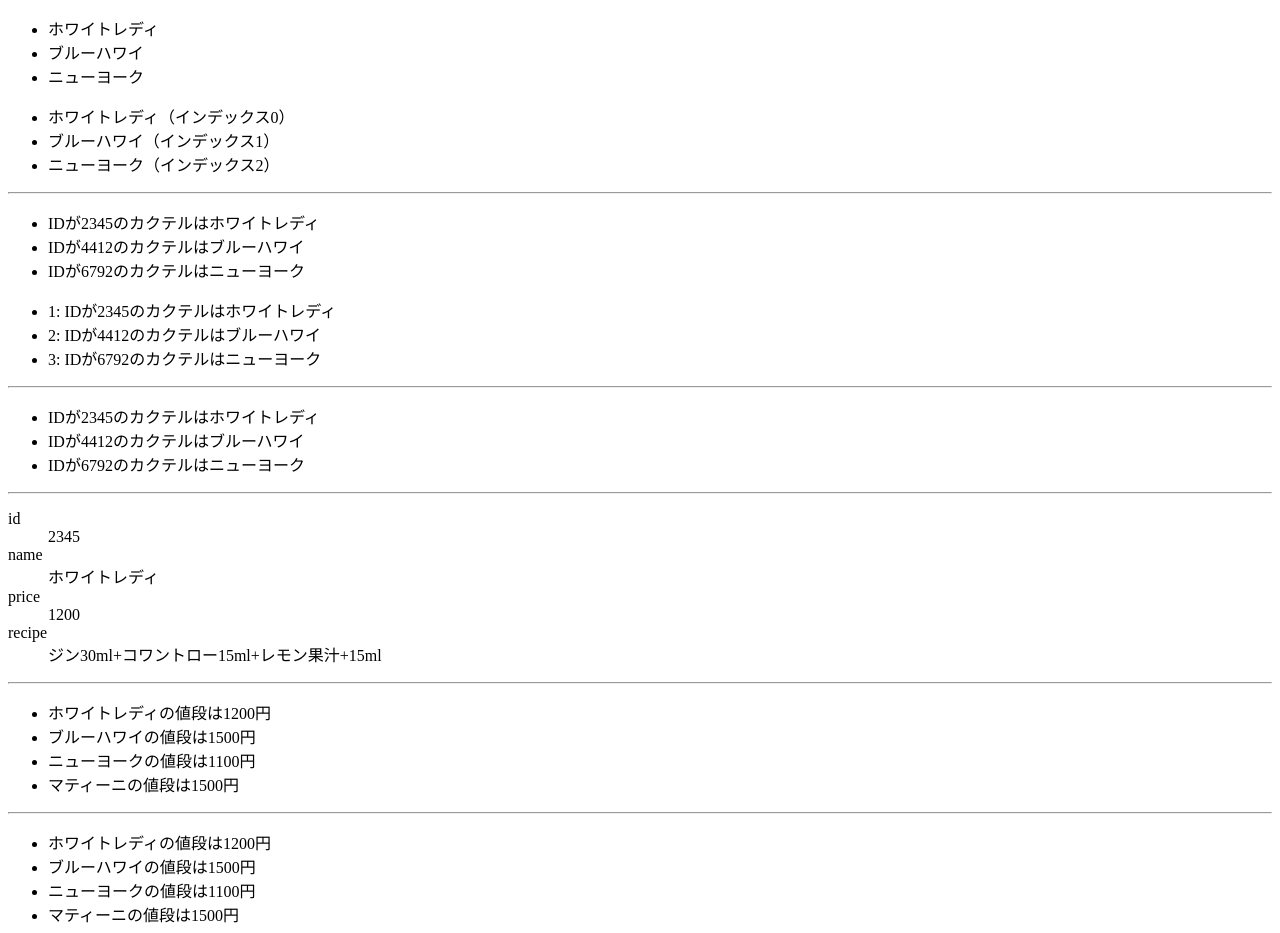
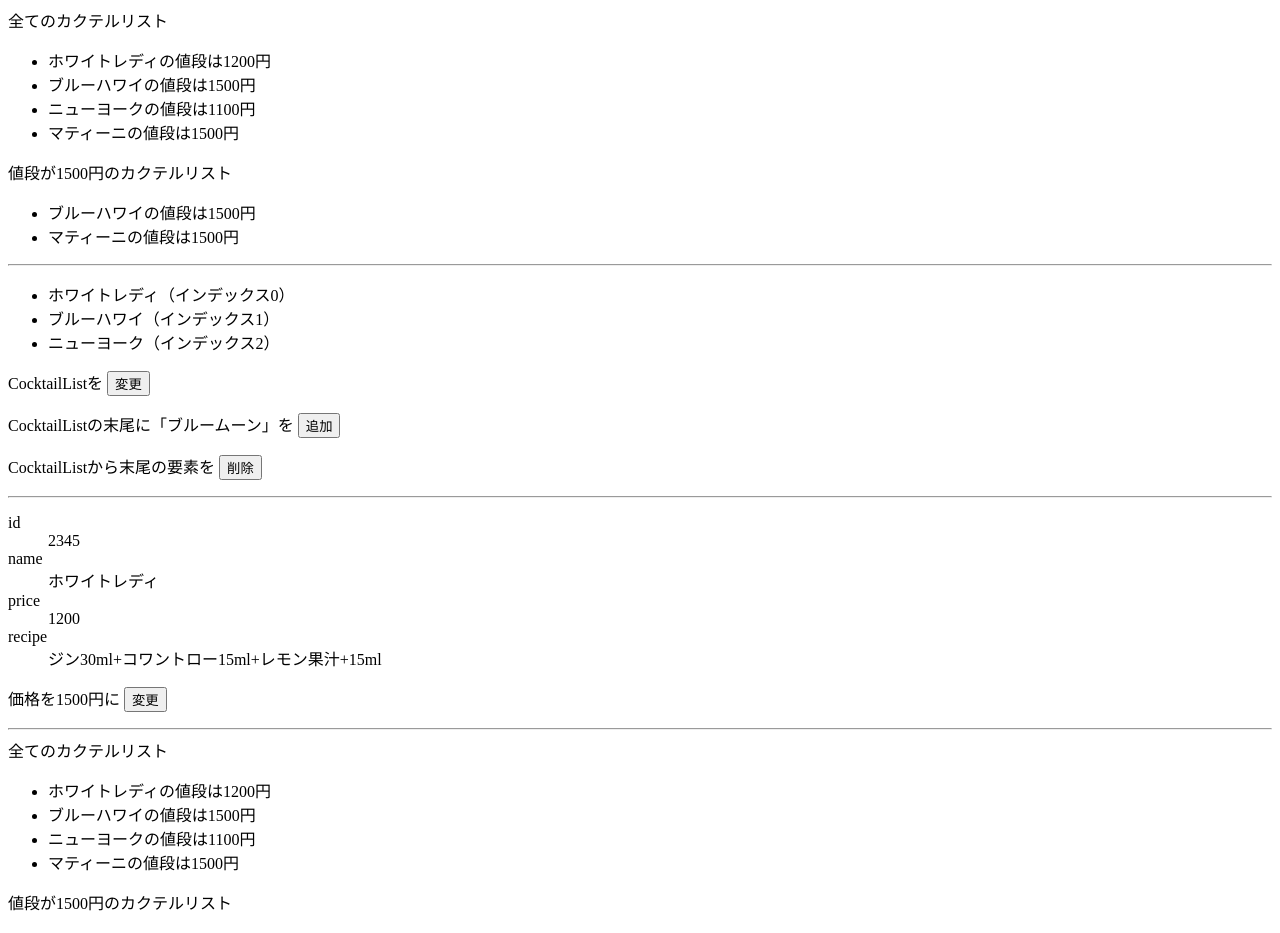
Before and after one commit to ShunyaSakamoto/lara9-vue3, a Vue app in the folder web/: page / in a window 1280 px wide. Shown: the top 933 px of the page. Built offline with nearby package versions, Linux system fonts and the light colour scheme.

Commit message:
[fix]リスト操作の利用

```diff
--- a/web/src/App.vue
+++ b/web/src/App.vue
@@ -1,21 +1,43 @@
 <script setup lang="ts">
-import { ref } from "vue";
+import { computed, ref } from "vue";
 
-const cocktailListInit1: string[] = ["ホワイトレディ", "ブルーハワイ", "ニューヨーク"];
-const cocktailList1 = ref(cocktailListInit1);
+const cocktailDataListInit1: Cocktail[] = [
+  { id: 2345, name: "ホワイトレディ", price: 1200 },
+  { id: 4412, name: "ブルーハワイ", price: 1500 },
+  { id: 6792, name: "ニューヨーク", price: 1100 },
+  { id: 8492, name: "マティーニ", price: 1500 },
+];
+const cocktailDataList1 = ref(cocktailDataListInit1);
+const cocktail1500_1 = computed((): Cocktail[] => {
+  // 配列のfilter()メソッドを使って新たな配列を生成
+  const newList = cocktailDataList1.value.filter(
+    // filter()メソッドの絞り込み条件関数
+    // 引数は配列の各要素であるCocktailオブジェクト
+    (cocktailItem: Cocktail): boolean => {
+      // 値段が1500かどうかの結果を戻り値とする
+      return cocktailItem.price == 1500;
+    }
+  );
 
-const cocktailListInit2: { [key: number]: string } = {
-  2345: "ホワイトレディ",
-  4412: "ブルーハワイ",
-  6792: "ニューヨーク",
+  return newList;
+});
+interface Cocktail {
+  id: number;
+  name: string;
+  price: number;
+}
+
+const cocktailListInit: string[] = ["ホワイトレディ", "ブルーハワイ", "ニューヨーク"];
+const cocktailList = ref(cocktailListInit);
+const changeCocktailList = (): void => {
+  cocktailList.value = ["バラライカ", "XYZ", "マンハッタン"];
 };
-const cocktailList2 = ref(cocktailListInit2);
-
-const cocktailListInit3 = new Map<number, string>();
-cocktailListInit3.set(2345, "ホワイトレディ");
-cocktailListInit3.set(4412, "ブルーハワイ");
-cocktailListInit3.set(6792, "ニューヨーク");
-const cocktailList3 = cocktailListInit3;
+const addCocktailList = (): void => {
+  cocktailList.value.push("ブルームーン");
+};
+const deleteFromCocktailList = (): void => {
+  cocktailList.value.pop();
+};
 
 const whiteLadyInit: {
   id: number;
@@ -29,59 +51,81 @@ const whiteLadyInit: {
   recipe: "ジン30ml+コワントロー15ml+レモン果汁+15ml",
 };
 const whiteLady = ref(whiteLadyInit);
-
-const cocktailDataListInit1: Cocktail[] = [
-  { id: 2345, name: "ホワイトレディ", price: 1200 },
-  { id: 4412, name: "ブルーハワイ", price: 1500 },
-  { id: 6792, name: "ニューヨーク", price: 1100 },
-  { id: 8429, name: "マティーニ", price: 1500 },
-];
-const cocktailDataList1 = ref(cocktailDataListInit1);
-interface Cocktail {
-  id: number;
-  name: string;
-  price: number;
-}
+const changeWhiteLadyPrice = (): void => {
+  whiteLady.value.price = 1500;
+};
 
 const cocktailDataListInit2 = new Map<number, Cocktail>();
 cocktailDataListInit2.set(2345, { id: 2345, name: "ホワイトレディ", price: 1200 });
 cocktailDataListInit2.set(4412, { id: 4412, name: "ブルーハワイ", price: 1500 });
 cocktailDataListInit2.set(6792, { id: 6792, name: "ニューヨーク", price: 1100 });
-cocktailDataListInit2.set(8492, { id: 8492, name: "マティーニ", price: 1500 });
+cocktailDataListInit2.set(8429, { id: 8429, name: "マティーニ", price: 1500 });
 const cocktailDataList2 = ref(cocktailDataListInit2);
+const cocktail1500_2 = computed(
+  // 算出関数、戻り値の型はMap
+  (): Map<number, Cocktail> => {
+    // 絞り込んだ要素を格納する新しいMapを用意
+    const newList = new Map<number, Cocktail>();
+    // cocktailDataList内のMapをループ処理
+    cocktailDataList2.value.forEach(
+      // ループの各処理内容を表す関数
+      (value: Cocktail, key: number): void => {
+        // カクテルの価格が1500円ならnewListに登録
+        if (value.price >= 1500) {
+          newList.set(key, value);
+        }
+      }
+    );
+
+    // 絞り込んだ新しいMapを戻り値とする
+    return newList;
+  }
+);
+const changeWhiteLadyPriceInList = (): void => {
+  const whiteLady = cocktailDataList2.value.get(2345) as Cocktail;
+  whiteLady.price = 1500;
+};
 </script>
 
 <template>
   <div>
+    <section>
+      全てのカクテルリスト
       <ul>
-      <li v-for="cocktailName in cocktailList1" v-bind:key="cocktailName">{{ cocktailName }}</li>
-    </ul>
-    <ul>
-      <li v-for="(cocktailName, index) in cocktailList1" v-bind:key="cocktailName">
-        {{ cocktailName }}（インデックス{{ index }}）
+        <li v-for="cocktailItem in cocktailDataList1" v-bind:key="'cocktailDataList1' + cocktailItem.id">
+          {{ cocktailItem.name }}の値段は{{ cocktailItem.price }}円
         </li>
       </ul>
+    </section>
+    <section>
+      値段が1500円のカクテルリスト
+      <ul>
+        <li v-for="cocktailItem in cocktail1500_1" v-bind:key="'cocktail1500_1' + cocktailItem.id">
+          {{ cocktailItem.name }}の値段は{{ cocktailItem.price }}円
+        </li>
+      </ul>
+    </section>
   </div>
   <hr />
 
   <div>
     <ul>
-      <li v-for="(cocktailName, id) in cocktailList2" v-bind:key="'cocktailList' + id">
-        IDが{{ id }}のカクテルは{{ cocktailName }}
+      <li v-for="(cocktailName, index) in cocktailList" v-bind:key="cocktailName">
+        {{ cocktailName }}（インデックス{{ index }}）
       </li>
     </ul>
-    <ul>
-      <li v-for="(cocktailName, id, index) in cocktailList2" v-bind:key="'cocktailListWithIdx' + id">
-        {{ index + 1 }}: IDが{{ id }}のカクテルは{{ cocktailName }}
-      </li>
-    </ul>
-  </div>
-  <hr />
-
-  <div>
-    <ul>
-      <li v-for="[id, cocktailName] in cocktailList3" v-bind:key="id">IDが{{ id }}のカクテルは{{ cocktailName }}</li>
-    </ul>
+    <p>
+      CocktailListを
+      <button v-on:click="changeCocktailList">変更</button>
+    </p>
+    <p>
+      CocktailListの末尾に「ブルームーン」を
+      <button v-on:click="addCocktailList">追加</button>
+    </p>
+    <p>
+      CocktailListから末尾の要素を
+      <button v-on:click="deleteFromCocktailList">削除</button>
+    </p>
   </div>
   <hr />
 
@@ -92,33 +136,33 @@ const cocktailDataList2 = ref(cocktailDataListInit2);
         <dd>{{ value }}</dd>
       </template>
     </dl>
+    <p>
+      価格を1500円に
+      <button v-on:click="changeWhiteLadyPrice">変更</button>
+    </p>
   </div>
   <hr />
 
   <div>
+    <section>
+      全てのカクテルリスト
       <ul>
-      <li v-for="cocktailItem in cocktailDataList1" v-bind:key="cocktailItem.id">
+        <li v-for="[id, cocktailItem] in cocktailDataList2" v-bind:key="'cocktailDataList2' + id">
           {{ cocktailItem.name }}の値段は{{ cocktailItem.price }}円
         </li>
       </ul>
-  </div>
-  <hr />
-
-  <div>
+    </section>
+    <section>
+      値段が1500円のカクテルリスト
       <ul>
-      <li v-for="[id, cocktailItem] in cocktailDataList2" v-bind:key="id">
+        <li v-for="[id, cocktailItem] in cocktail1500_2" v-bind:key="'cocktail1500_2' + id">
           {{ cocktailItem.name }}の値段は{{ cocktailItem.price }}円
         </li>
       </ul>
-  </div>
-  <hr />
-
-  <div>
-    <ul>
-      <li v-for="r in 5" v-bind:key="r">半径{{ r }}の円の円周: {{ 2 * r * 3.14 }}</li>
-    </ul>
-    <select>
-      <option v-for="year in 60" v-bind:key="year" v-bind:value="year + 1965">{{ year + 1965 }}</option>
-    </select>
+    </section>
+    <p>
+      CocktailDataList2内のホワイトレディの価格を1500円に
+      <button v-on:click="changeWhiteLadyPriceInList">変更</button>
+    </p>
   </div>
 </template>
```
Lines whose indentation alone changed are shown as unchanged.
